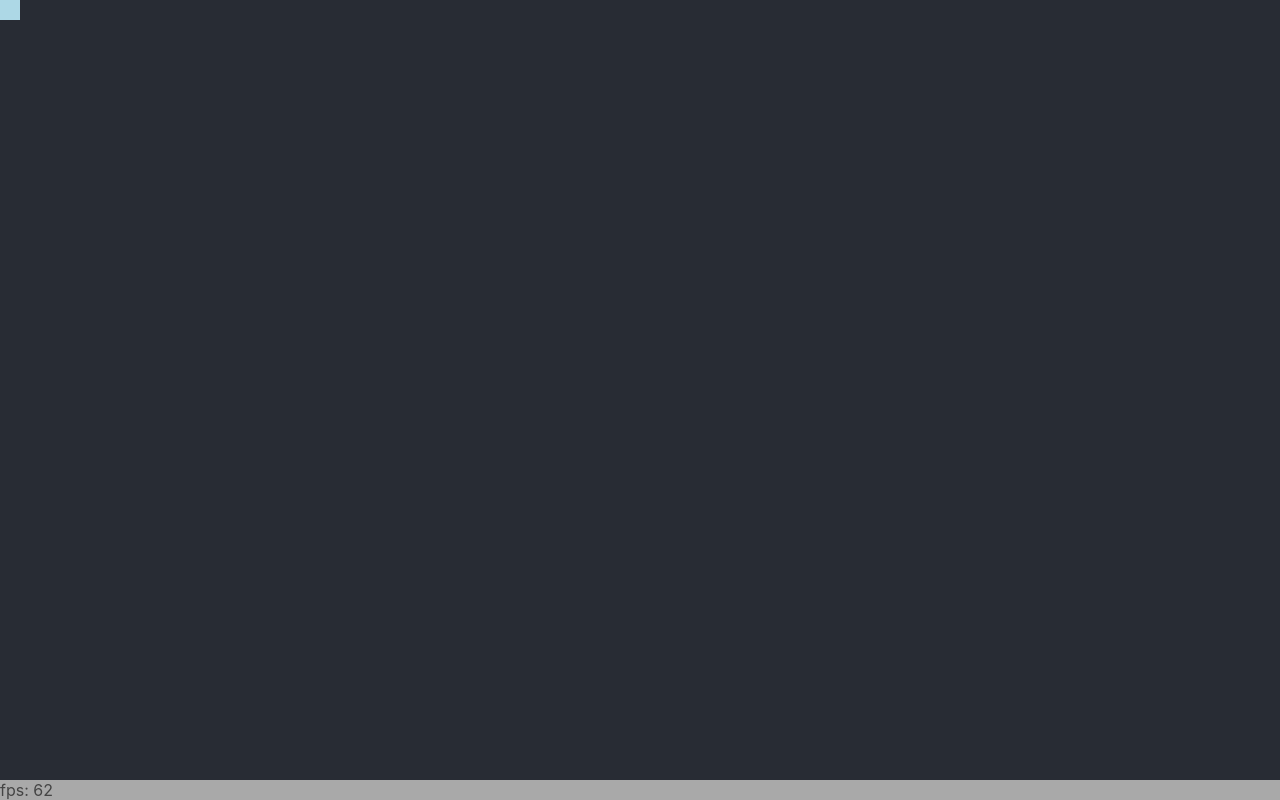
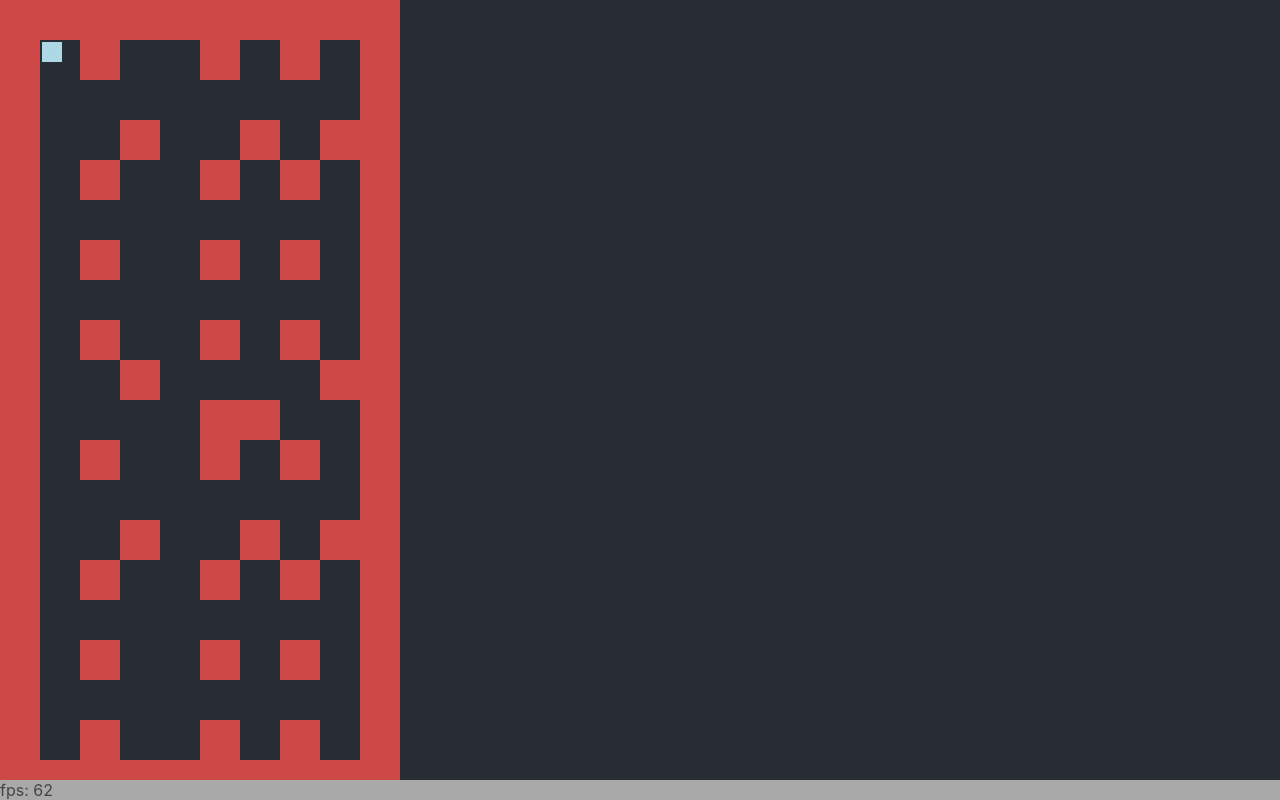
Before and after one commit to sopranopillow/portfolio, a React (Create React App) app: page / in a window 1280 px wide. Built offline with nearby package versions, Linux system fonts and the light colour scheme.

Commit message:
created temporary terrain, needs collisions and square too for checking collision with redux

```diff
--- a/src/Components/App.tsx
+++ b/src/Components/App.tsx
@@ -1,11 +1,40 @@
 import React from 'react';
-import Loop from '../containers/Loop';
+import Loop from '../Engine/Components/Functionality/Loop';
 import Square from '../Components/Square';
+import { Terrain } from '../Engine/Components/Map/Terrain';
 
 class App extends React.Component{
   render(){
     return (
       <>
+        <Terrain
+          left={0}
+          top={0}
+          width={10}
+          height={20}
+          sizeOfCell={40}
+          cells={[
+            true, true, true, true, true, true, true, true, true, true,
+            true, false, true, false, false, true, false, true, false, true,
+            true, false, false, false, false, false, false, false, false, true,
+            true, false, false, true, false, false, true, false, true, true,
+            true, false, true, false, false, true, false, true, false, true,
+            true, false, false, false, false, false, false, false, false, true,
+            true, false, true, false, false, true, false, true, false, true,
+            true, false, false, false, false, false, false, false, false, true,
+            true, false, true, false, false, true, false, true, false, true,
+            true, false, false, true, false, false, false, false, true, true,
+            true, false, false, false, false, true, true, false, false, true,
+            true, false, true, false, false, true, false, true, false, true,
+            true, false, false, false, false, false, false, false, false, true,
+            true, false, false, true, false, false, true, false, true, true,
+            true, false, true, false, false, true, false, true, false, true,
+            true, false, false, false, false, false, false, false, false, true,
+            true, false, true, false, false, true, false, true, false, true,
+            true, false, false, false, false, false, false, false, false, true,
+            true, false, true, false, false, true, false, true, false, true,
+            true, true, true, true, true, true, true, true, true, true,
+          ]}/>
         <Square/>
         <Loop/>
       </>
--- a/src/Components/Square.tsx
+++ b/src/Components/Square.tsx
@@ -2,7 +2,7 @@ import * as React from 'react';
 import { connect } from 'react-redux';
 import { subscribeToLoop } from '../Engine/actions';
 import { IAppState } from '../Engine/store/store';
-import { IKey } from '../containers/Loop';
+import { IKey } from '../Engine/Components/Functionality/Loop';
 
 export interface ISquareState {
     left: number;
@@ -18,8 +18,8 @@ class Square extends React.Component<ISquareProps, ISquareState>{
     constructor(props: ISquareProps){
         super(props);
         this.state = ({
-            left: 0,
-            top: 0,
+            left: 42,
+            top: 42,
             movingRight: true
         });
     }
@@ -60,8 +60,16 @@ class Square extends React.Component<ISquareProps, ISquareState>{
     }
 
     render(){
+        const styles: React.CSSProperties = {
+            position: 'relative',
+            backgroundColor:'lightblue',
+            width: '20px',
+            height: '20px',
+            left: this.state.left + 'px',
+            top: this.state.top + 'px'
+        }
         return (
-            <div style={{position: 'relative', backgroundColor:'lightblue', width: '20px', height: '20px', left: this.state.left + 'px', top: this.state.top + 'px'}}/>
+            <div style={styles}/>
         );
     }
 }
--- a/src/containers/Loop.tsx
+++ b/src/Engine/Components/Functionality/Loop.tsx
@@ -1,7 +1,7 @@
 import * as React from 'react';
 import { connect } from 'react-redux';
-import { IAppState } from '../Engine/store/store';
-import { ISubscription } from '../Engine/reducers';
+import { IAppState } from '../../store/store';
+import { ISubscription } from '../../reducers';
 import './Loop.styles.css';
 
 interface ILoopProps {
@@ -101,7 +101,7 @@ class Loop extends React.Component<ILoopProps, ILoopState> {
     }
 
     public render() {
-        const { fps, keys } = this.state;
+        const { fps } = this.state;
         return (
             <div className="loopStats">
                 <div>{`fps: ${fps}`}</div>
--- /dev/null
+++ b/src/Engine/Components/Map/Cell.styles.css
@@ -0,0 +1,12 @@
+.open{
+    outline-width: 1px;
+    outline-color: blue;
+    position: absolute;
+}
+
+.wall{
+    background-color: rgb(206, 72, 72);
+    outline-width: 1px;
+    outline-color: blueviolet;
+    position: absolute;
+}
--- /dev/null
+++ b/src/Engine/Components/Map/Cell.tsx
@@ -0,0 +1,24 @@
+import * as React from 'react';
+import './Cell.styles.css';
+
+export interface ICellProps{
+    left: number;
+    top: number;
+    isWall: boolean;
+    size: number;
+}
+
+export class Cell extends React.Component<ICellProps>{
+    render(){
+        const styles = {
+            left: this.props.left+'px',
+            top: this.props.top+'px',
+            width: this.props.size+'px',
+            height: this.props.size+'px'
+        }
+        const key = `${this.props.left}x${this.props.top}`;
+        return(
+            this.props.isWall ? <div key={key} style={styles} className="wall"/> : <div key={key} style={styles} className="open"/>
+        );
+    }
+}
--- /dev/null
+++ b/src/Engine/Components/Map/Terrain.tsx
@@ -0,0 +1,41 @@
+import * as React from 'react';
+import { Cell } from './Cell';
+
+export interface ITerrainProps {
+    left: number;
+    top: number;
+    width: number;
+    height: number;
+    cells: boolean[];
+    sizeOfCell: number;
+}
+
+export class Terrain extends React.Component<ITerrainProps>{
+    private map: JSX.Element[] = [];
+
+    componentWillMount(){
+        const {width, height, sizeOfCell, cells, left, top} = this.props;
+        for(let i = 0; i < width; i++){
+            for(let j = 0; j < height; j++){
+                this.map.push(
+                    <Cell
+                        left={left+(i*sizeOfCell)}
+                        top={top+(j*sizeOfCell)}
+                        isWall={cells[j*width+i]}
+                        size={sizeOfCell}
+                    />
+                );
+            }
+        }
+    }
+
+    render(){
+        return(
+            <div style={{position: 'absolute', left: this.props.left+'px', top: this.props.top+'px'}} className="terrain">
+                {this.map.map(cell => {
+                    return cell
+                })}
+            </div>
+        );
+    }
+}
```
Also changed, not shown: src/Engine/Components/Functionality/Loop.styles.css (renamed from src/containers/Loop.styles.css).
